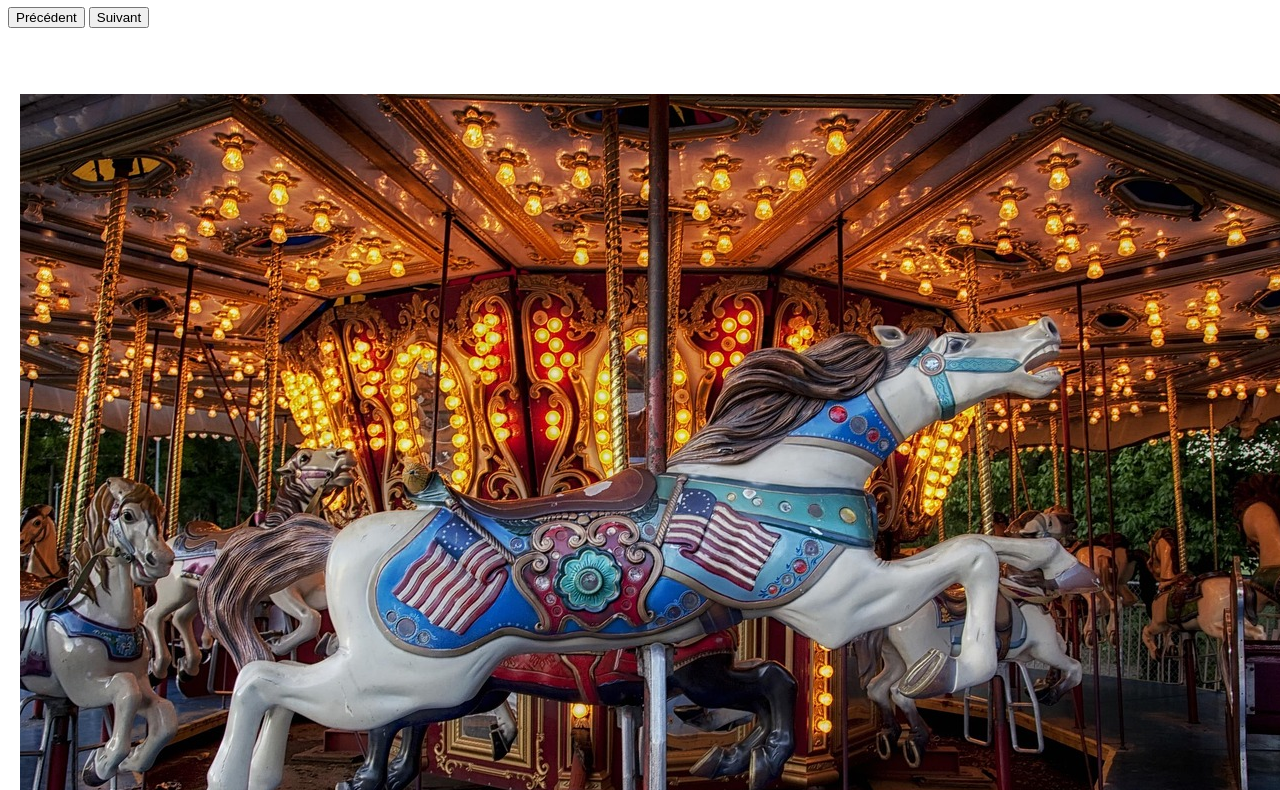
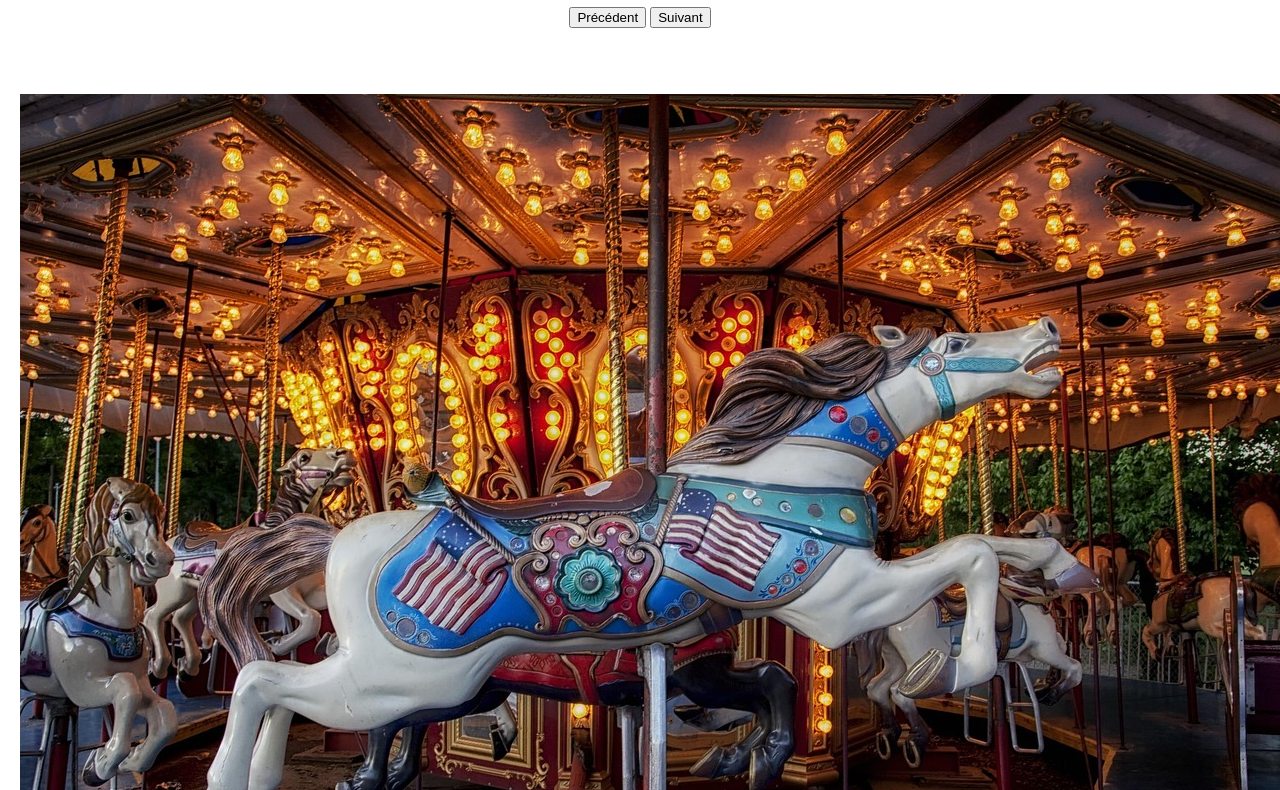
Before and after one commit to Loicwr/BriefCarousel, a plain HTML site: page index.html in a window 1280 px wide. Shown: the part 73-863 px from the top of the page. Drawn offline with Linux system fonts and the light colour scheme.

Commit message:
refactor(buttons) add button group class for styling and update source map

```diff
--- a/index.html
+++ b/index.html
@@ -9,7 +9,7 @@
 <body>
     <main>
         <h1>Voici mon carrousel</h1>
-            <div>
+            <div class="btn-grp">
                 <button class="btn-previous">Précédent</button>
                 <button class="btn-next">Suivant</button>
             </div>
--- /dev/null
+++ b/sass/components/_button.scss
@@ -0,0 +1,3 @@
+.btn-grp{
+    text-align: center;
+}
```
Also changed, not shown: sass/main.css, 1 other file.
